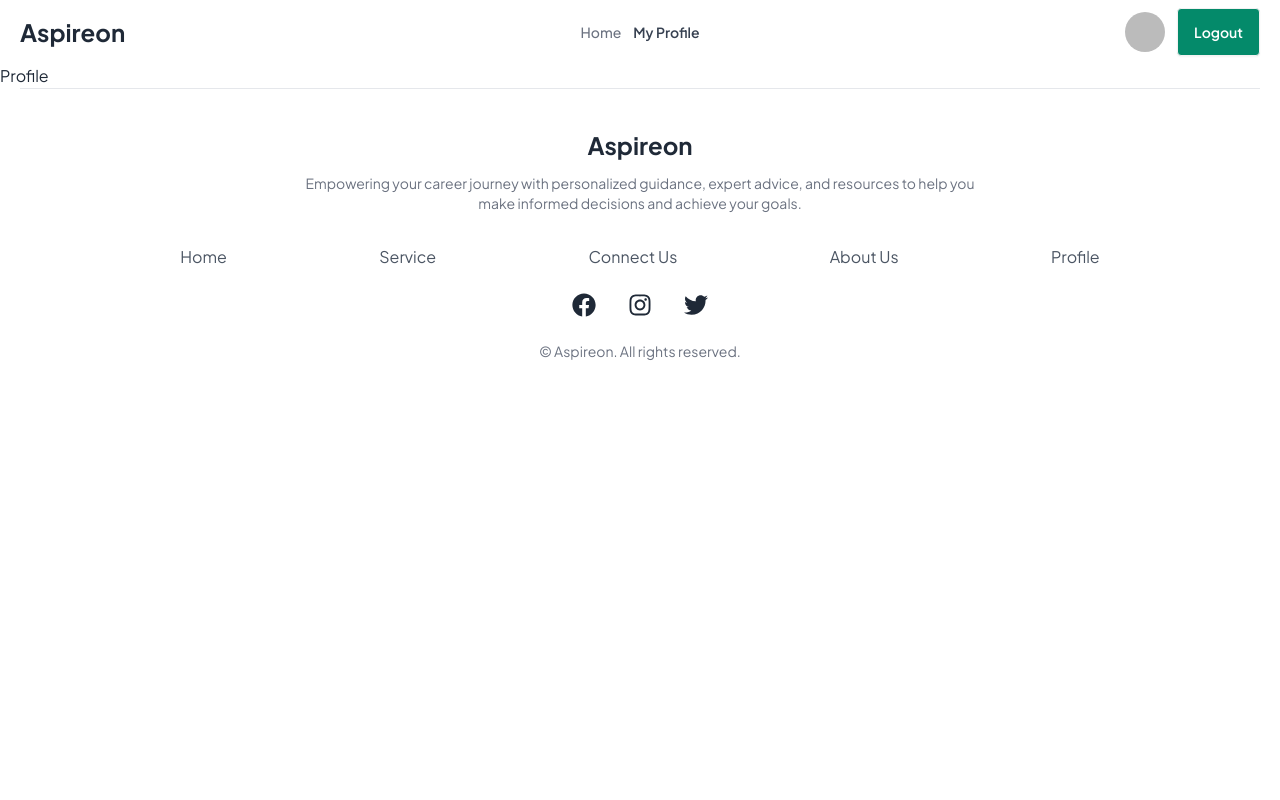
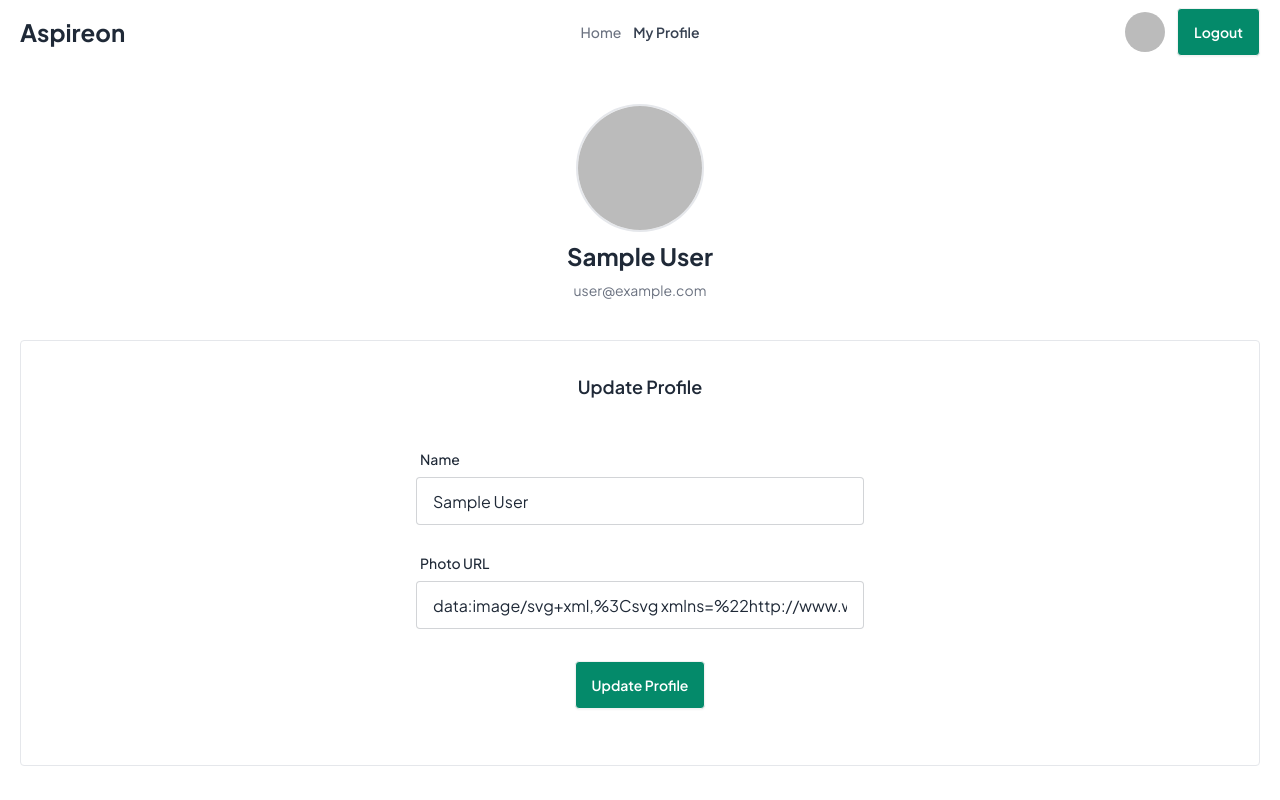
Before and after one commit to obidyhasan/Aspireon, a React (Vite) app: page /profile in a window 1280 px wide. Shown: the top 800 px of the page. Built offline with nearby package versions, Linux system fonts and the light colour scheme; no server answers; sample sign-in values are in the browser's storage.

Commit message:
include Profile Section

```diff
--- a/src/components/Navbar.jsx
+++ b/src/components/Navbar.jsx
@@ -3,19 +3,21 @@ import { Link, NavLink } from "react-router-dom";
 import { AuthContext } from "../providers/AuthProvider";
 
 const Navbar = () => {
+  const { user, handelLogout } = useContext(AuthContext);
+
   const navbarLink = (
     <div className="flex gap-3 text-gray-500 flex-col lg:flex-row font-medium activeNav">
       <NavLink className="hover:text-gray-700" to={"/"}>
         Home
       </NavLink>
 
-      <NavLink className="hover:text-gray-700" to={"/profile"}>
-        My Profile
-      </NavLink>
+      {user && (
+        <NavLink className="hover:text-gray-700" to={"/profile"}>
+          My Profile
+        </NavLink>
+      )}
     </div>
   );
-
-  const { user, handelLogout } = useContext(AuthContext);
 
   return (
     <div className="bg-base-100 sticky top-0 z-10">
--- a/src/components/Profile.jsx
+++ b/src/components/Profile.jsx
@@ -1,5 +1,82 @@
+import { useContext } from "react";
+import { AuthContext } from "../providers/AuthProvider";
+
 const Profile = () => {
-  return <div>Profile</div>;
+  const { user, handelUpdateProfile, setLoading } = useContext(AuthContext);
+  const { displayName, photoURL, email } = user;
+
+  function handelUpdateProfileInfo(e) {
+    e.preventDefault();
+
+    const name = e.target.name.value;
+    const photo = e.target.photo.value;
+
+    const info = {
+      displayName: name,
+      photoURL: photo,
+    };
+
+    handelUpdateProfile(info).then(() => {
+      setLoading(false);
+    });
+  }
+
+  return (
+    <div className="max-w-7xl mx-auto px-5">
+      <div className="my-10 gap-2 flex flex-col items-center">
+        <figure>
+          <img
+            src={photoURL}
+            className="w-32 h-32 object-cover rounded-full border-2"
+            alt="Profile Photo"
+          />
+        </figure>
+        <h1 className="font-bold text-2xl">{displayName}</h1>
+        <p className="text-sm text-gray-500">{email}</p>
+      </div>
+
+      <div className="border rounded text-center px-4 pb-4 pt-8 mb-20 ">
+        <h2 className="font-semibold text-lg">Update Profile</h2>
+
+        <form
+          onSubmit={handelUpdateProfileInfo}
+          className="space-y-5 my-10 max-w-md mx-auto"
+        >
+          <div className="form-control">
+            <label className="label">
+              <span className="label-text font-medium">Name</span>
+            </label>
+            <input
+              defaultValue={displayName}
+              type="text"
+              name="name"
+              placeholder="name"
+              className="input input-bordered rounded"
+              required
+            />
+          </div>
+          <div className="form-control">
+            <label className="label">
+              <span className="label-text font-medium">Photo URL</span>
+            </label>
+            <input
+              defaultValue={photoURL}
+              type="text"
+              name="photo"
+              placeholder="photo url"
+              className="input input-bordered rounded"
+              required
+            />
+          </div>
+          <div className="pt-3">
+            <button className="btn rounded  bg-primary text-white hover:bg-primaryDark">
+              Update Profile
+            </button>
+          </div>
+        </form>
+      </div>
+    </div>
+  );
 };
 
 export default Profile;
--- a/src/components/Register.jsx
+++ b/src/components/Register.jsx
@@ -6,7 +6,7 @@ import { useContext, useState } from "react";
 import { AuthContext } from "../providers/AuthProvider";
 
 const Register = () => {
-  const { handelRegister, handelGoogleAuth, handelUpdateProfile } =
+  const { handelRegister, handelGoogleAuth, handelUpdateProfile, setLoading } =
     useContext(AuthContext);
   const [hide, setHide] = useState(true);
   const navigate = useNavigate();
@@ -25,6 +25,7 @@ const Register = () => {
         console.log(result.user);
         handelUpdateProfile({ displayName: name, photoURL: photo })
           .then(() => {
+            setLoading(false);
             console.log("Update Successfully");
             navigate("/");
           })
--- a/src/providers/AuthProvider.jsx
+++ b/src/providers/AuthProvider.jsx
@@ -26,6 +26,7 @@ const AuthProvider = ({ children }) => {
     handelUpdateProfile,
     handelGoogleAuth,
     loading,
+    setLoading,
   };
 
   useEffect(() => {
@@ -44,10 +45,12 @@ const AuthProvider = ({ children }) => {
   }, []);
 
   function handelLogin(email, password) {
+    setLoading(true);
     return signInWithEmailAndPassword(auth, email, password);
   }
 
   function handelRegister(email, password) {
+    setLoading(true);
     return createUserWithEmailAndPassword(auth, email, password);
   }
 
@@ -56,6 +59,7 @@ const AuthProvider = ({ children }) => {
   }
 
   function handelUpdateProfile(data) {
+    setLoading(true);
     return updateProfile(auth.currentUser, data);
   }
 
--- a/src/routes/Router.jsx
+++ b/src/routes/Router.jsx
@@ -21,7 +21,11 @@ const Router = createBrowserRouter([
       },
       {
         path: "/profile",
-        element: <Profile></Profile>,
+        element: (
+          <PrivateRouter>
+            <Profile></Profile>
+          </PrivateRouter>
+        ),
       },
       {
         path: "/login",
```
